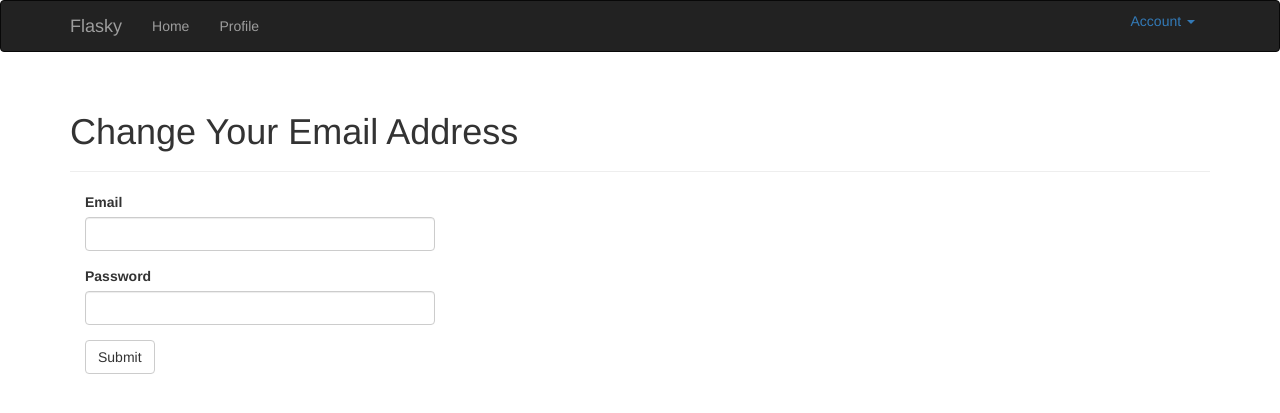
After one commit to scl1994/MyBlog, a Flask app: page /auth/change-email in a window 1280 px wide. The commit adds this page. Shown: the top 413 px of the page. Run offline with Flask 2, Linux system fonts and the light colour scheme; a user stored in the database is signed in; tables that the repository leaves empty hold one stand-in row (values such as "Sample post"); some libraries are stand-ins or nearby versions.

Commit message:
change email address

```diff
--- a/app/auth/forms.py
+++ b/app/auth/forms.py
@@ -49,9 +49,20 @@ class PasswordResetForm(FlaskForm):
     email = StringField("Email", validators=[Required(), Length(1, 64), Email()])
     password = PasswordField("New Password", validators=[Required()])
     password2 = PasswordField("Confirm New Password",
-                              validators=[Required(),EqualTo("password", message="Password must match!")])
+                              validators=[Required(), EqualTo("password", message="Password must match!")])
     submit = SubmitField("Reset Password")
 
     def validate_email(self, field):
         if User.query.filter_by(email=field.data).first() is None:
             raise ValidationError("Unknown email address!")
+
+
+# 改变邮箱地址
+class ChangeEmailForm(FlaskForm):
+    email = StringField("Email", validators=[Required(), Length(1, 64), Email()])
+    password = PasswordField("Password", validators=[Required()])
+    submit = SubmitField("Submit")
+
+    def validate_email(self, field):
+        if User.query.filter_by(email=field.data).first():
+            raise ValidationError("Email already register!")
--- a/app/auth/views.py
+++ b/app/auth/views.py
@@ -2,7 +2,8 @@ from flask import render_template, redirect, request, url_for, flash
 from flask_login import login_user, logout_user, login_required
 from . import auth
 from ..models import User, db
-from .forms import LoginForm, RegistrationForm, ChangePasswordForm, PasswordResetRequestForm, PasswordResetForm
+from .forms import LoginForm, RegistrationForm, ChangePasswordForm,\
+    PasswordResetRequestForm, PasswordResetForm, ChangeEmailForm
 from ..myemail import send_email
 from flask_login import current_user
 
@@ -126,3 +127,32 @@ def password_reset(token):
         else:
             return redirect(url_for("main.index"))
     return render_template("auth/reset_password.html", form=form)
+
+
+# 更换邮箱地址的请求
+@auth.route("/change-email", methods=["GET", "POST"])
+@login_required
+def change_email_request():
+    form = ChangeEmailForm()
+    if form.validate_on_submit():
+        if current_user.verify_password(form.password.data):
+            new_email = form.email.data
+            token = current_user.generate_email_change_token(new_email)
+            send_email(new_email, "Confirm your email address",
+                       "auth/email/change_email", user=current_user, token=token)
+            flash("An email with instructions to confirm your email address has been sent to you.")
+            return redirect(url_for("main.index"))
+        else:
+            flash("Invalid email or password")
+    return render_template("auth/change_email.html", form=form)
+
+
+# 更改邮箱地址
+@auth.route("/change-email/<token>", methods=["GET", "POST"])
+@login_required
+def change_email(token):
+    if current_user.change_email(token):
+        flash("Your email address has been updated!")
+    else:
+        flash("Invalid request.")
+    return redirect(url_for("main.index"))
--- a/app/models.py
+++ b/app/models.py
@@ -133,6 +133,31 @@ class User(UserMixin, db.Model):
         db.session.add(self)
         return True
 
+    # 生成修改邮箱时的令牌
+    def generate_email_change_token(self, new_email, expiration=3600):
+        s = Serializer(current_app.config["SECRET_KEY"], expiration)
+        return s.dumps({"change_email": self.id, "new_email": new_email})
+
+    # 修改邮箱地址
+    def change_email(self, token):
+        s = Serializer(current_app.config["SECRET_KEY"])
+        try:
+            data = s.loads(token)
+        except:
+            return False
+        if data.get("change_email") != self.id:
+            return False
+        new_email = data.get("new_email")
+        if new_email is None:
+            return False
+        if self.query.filter_by(email=new_email).first() is not None:
+            return False
+        self.email = new_email
+        # 改变邮箱地址后头像也需要重新生成
+        self.avatar_hash = hashlib.md5(self.email.encode("utf-8")).hexdigest()
+        db.session.add(self)
+        return True
+
     # 生成Gravatar URL
     def gravatar(self, size=100, default="identicon", rating="g"):
         if request.is_secure:
--- /dev/null
+++ b/app/templates/auth/change_email.html
@@ -0,0 +1,13 @@
+{% extends "base.html" %}
+{% import "bootstrap/wtf.html" as wtf %}
+
+{% block title %}Flasky - Change Email Address{% endblock %}
+
+{% block page_content %}
+<div class="page-header">
+    <h1>Change Your Email Address</h1>
+</div>
+<div class="col-md-4">
+    {{ wtf.quick_form(form) }}
+</div>
+{% endblock %}
--- a/app/templates/base.html
+++ b/app/templates/base.html
@@ -43,6 +43,7 @@
                     <a href="#" class="dropdown-toggle" data-toggle="dropdown">Account <b class="caret"></b></a>
                     <ul class="dropdown-menu">
                         <li><a href="{{ url_for('auth.change_password') }}">Change Password</a></li>
+                        <li><a href="{{ url_for("auth.change_email_request") }}">Change Email</a></li>
                         <li><a href="{{ url_for('auth.logout') }}">Log Out</a></li>
                     </ul>
                 </li>
```
Also changed, not shown: app/templates/auth/email/change_email.html (added, +7 -0 lines), app/templates/auth/email/change_email.txt (added, +11 -0 lines), data-dev.sqlite, 1 other file.
